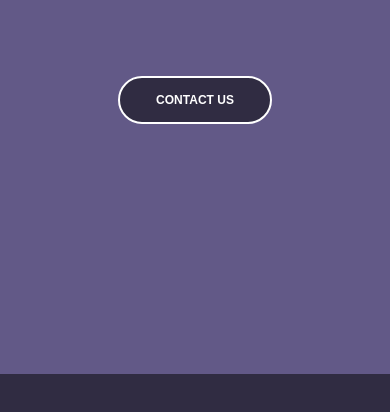
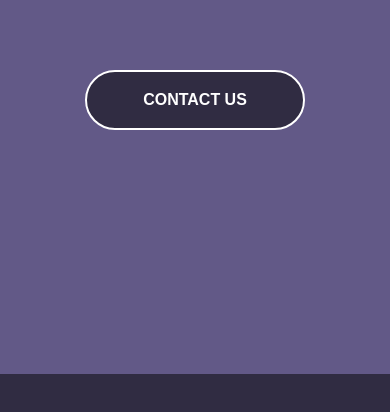
Before and after one commit to filippovskii09/Hydra, a plain HTML site: page index.html in a window 390 px wide. Both pictures are taken after a click on the button 348 px from the left and 45 px from the top of the page. Shown: the part 470-882 px from the top of the page. Drawn offline with Linux system fonts and the light colour scheme.

Commit message:
end header adaptive

```diff
--- a/js/script.js
+++ b/js/script.js
@@ -16,10 +16,21 @@ window.addEventListener('DOMContentLoaded', () => {
 
 	// burger button
 
-	const burgerButton = document.querySelector('.menu__icon');
+	const burgerButton = document.querySelector('.menu__icon'),
+			html = document.documentElement,
+			body = document.body;
+
 	function addClassOpenToDocument() {
 		document.documentElement.classList.toggle('menu-open');
+		if (!html.classList.contains('hide') && !body.classList.contains('hide')) {
+			html.classList.add('hide');
+			body.classList.add('hide');
+		} else {
+			html.classList.remove('hide');
+			body.classList.remove('hide');
 		}
+	}
+
 	burgerButton.addEventListener('click', addClassOpenToDocument)
 
 	// burger button
@@ -31,21 +42,6 @@ window.addEventListener('DOMContentLoaded', () => {
 			parent = document.querySelector('.menu__body'),
 			item = document.querySelector('.header__action');
 
-	// window.addEventListener('resize', (e) => {
-	// 	const viewportWidth = Math.max(document.documentElement.clientWidth, window.innerWidth || 0);
-
-	// 	if(viewportWidth <= 962) {
-	// 		if (!item.classList.contains('done')) {
-	// 			parent.insertBefore(item, parent.children[2]);
-	// 			item.classList.add('done');
-	// 		}	else {
-	// 			if (item.classList.contains('done')) {
-	// 				parentOriginal.insertBefore(item, parentOriginal.children[2]);
-	// 				item.classList.remove('done');
-	// 			}
-	// 		}
-	// 	}
-	// })
 	const mediaQuery = window.matchMedia('(max-width: 962px)');
 
 	function handleMediaChange(e) {
--- a/scss/style.scss
+++ b/scss/style.scss
@@ -57,7 +57,9 @@ body::-webkit-scrollbar {
 body::-webkit-scrollbar-track {
 	background: #302C42;        /* цвет зоны отслеживания */
 }
-
+.hide {
+	overflow: hidden;
+}
 body::-webkit-scrollbar-thumb {
 	background-color: #fff;    /* цвет бегунка */
 	border-radius:5px;       /* округлось бегунка */
@@ -139,6 +141,11 @@ body::-webkit-scrollbar-thumb {
 		font-weight: 700;
 		background: #302C42;
 		cursor: pointer;
+		@media (max-width: 515px){
+			width: 220px;
+			height: 60px;
+			font-size: 16px;
+		}
 	}
 
 	&__btn {
@@ -249,7 +256,7 @@ body::-webkit-scrollbar-thumb {
 }
 
 .fixed {
-	// padding: 8px 0px;
+	padding: 8px 0px;
 	position: fixed;
 	background: #0000005f;
 	transition: all 0.3s linear 0s;
```
Also changed, not shown: css/style.css. Lines whose indentation alone changed are shown as unchanged.
